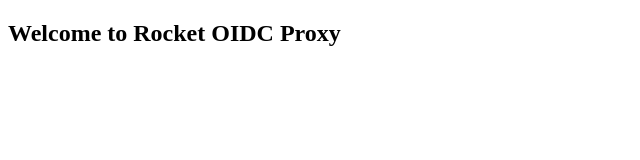
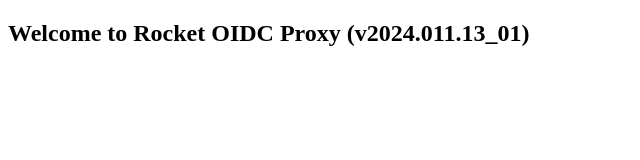
Before and after one commit to mechcloud/mechcloud-oidc-proxy, a website: page index.html in a window 1280 px wide. Shown: the whole page, without its empty margins (0-640 px from the left). Drawn offline with Linux system fonts and the light colour scheme.

Commit message:
Bumped version to 2024.011.13_01.

```diff
--- a/index.html
+++ b/index.html
@@ -6,5 +6,5 @@
    <title>Rocket OIDC Proxy</title>
 </head>
 <body>
-   <h2>Welcome to Rocket OIDC Proxy</h2>
+   <h2>Welcome to Rocket OIDC Proxy  (v2024.011.13_01)</h2>
 </body>
```
